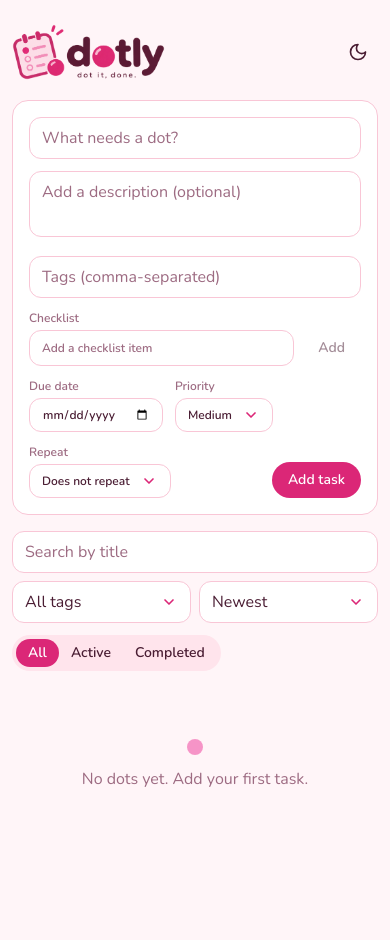
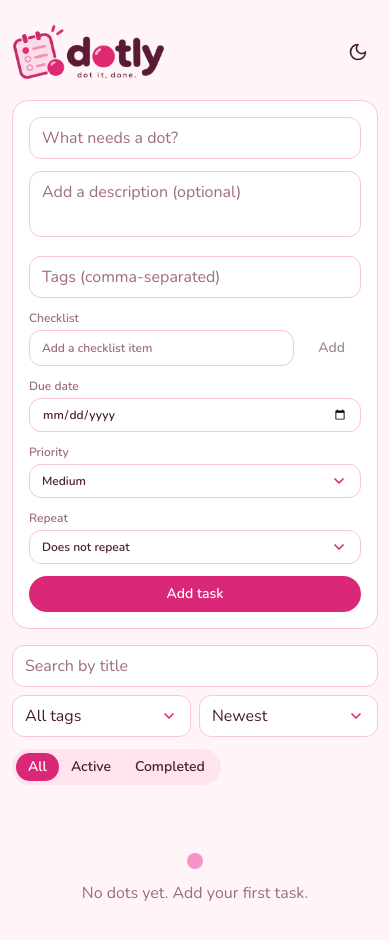
Before and after one commit to Lorena14-art/Dotly-Dot-it-done., a React (Vite) app: page / in a window 390 px wide. Shown: the top 940 px of the page. Before the commit the page ends 863 px from the top, so only its background shows below. Built offline with nearby package versions, Linux system fonts and the light colour scheme.

Commit message:
Improve mobile due date layout
Co-authored-by: Copilot <223556219+Copilot@users.noreply.github.com>

```diff
--- a/src/components/tasks/TaskEditForm.tsx
+++ b/src/components/tasks/TaskEditForm.tsx
@@ -88,22 +88,23 @@ export function TaskEditForm({ task, onSave, onCancel }: TaskEditFormProps) {
       <Field label="Checklist">
         <ChecklistEditor items={checklist} onChange={setChecklist} />
       </Field>
-      <div className="flex flex-wrap items-end gap-2">
-        <Field label="Due date">
+      <div className="grid min-w-0 grid-cols-1 gap-3 sm:grid-cols-2">
+        <Field label="Due date" className="min-w-0">
           <Input
             type="date"
             value={dueDate}
             onChange={(e) => setDueDate(e.target.value)}
             aria-label="Due date"
-            className="dark:[color-scheme:dark]"
+            className="w-full dark:[color-scheme:dark]"
           />
         </Field>
-        <Field label="Repeat">
+        <Field label="Repeat" className="min-w-0">
           <Select
             value={recurrence}
             onChange={(event) =>
               setRecurrence(event.target.value as Recurrence | "never")
             }
+            className="w-full"
           >
             <option value="never">Does not repeat</option>
             <option value="daily">Daily</option>
@@ -112,7 +113,7 @@ export function TaskEditForm({ task, onSave, onCancel }: TaskEditFormProps) {
             <option value="yearly">Yearly</option>
           </Select>
         </Field>
-        <div className="ml-auto flex gap-2">
+        <div className="flex justify-end gap-2 sm:col-span-2">
           <Button variant="ghost" onClick={onCancel}>
             Cancel
           </Button>
--- a/src/components/tasks/TaskForm.tsx
+++ b/src/components/tasks/TaskForm.tsx
@@ -97,31 +97,33 @@ export function TaskForm({ onAdd }: TaskFormProps) {
         <ChecklistEditor items={checklist} onChange={setChecklist} />
       </Field>
 
-      <div className="flex flex-wrap items-end gap-3">
-        <Field label="Due date">
+      <div className="grid min-w-0 grid-cols-1 gap-3 sm:grid-cols-2 lg:grid-cols-1 xl:grid-cols-2">
+        <Field label="Due date" className="min-w-0">
           <Input
             type="date"
             value={dueDate}
             onChange={(e) => setDueDate(e.target.value)}
-            className="dark:[color-scheme:dark]"
+            className="w-full dark:[color-scheme:dark]"
           />
         </Field>
-        <Field label="Priority">
+        <Field label="Priority" className="min-w-0">
           <Select
             value={priority}
             onChange={(e) => setPriority(e.target.value as Priority)}
+            className="w-full"
           >
             <option value="low">Low</option>
             <option value="medium">Medium</option>
             <option value="high">High</option>
           </Select>
         </Field>
-        <Field label="Repeat">
+        <Field label="Repeat" className="min-w-0">
           <Select
             value={recurrence}
             onChange={(e) =>
               setRecurrence(e.target.value as Recurrence | "never")
             }
+            className="w-full"
           >
             <option value="never">Does not repeat</option>
             <option value="daily">Daily</option>
@@ -130,7 +132,10 @@ export function TaskForm({ onAdd }: TaskFormProps) {
             <option value="yearly">Yearly</option>
           </Select>
         </Field>
-        <Button type="submit" className="ml-auto">
+        <Button
+          type="submit"
+          className="w-full sm:col-span-2 lg:col-span-1 xl:col-span-2 xl:w-auto xl:justify-self-end"
+        >
           Add task
         </Button>
       </div>
```
